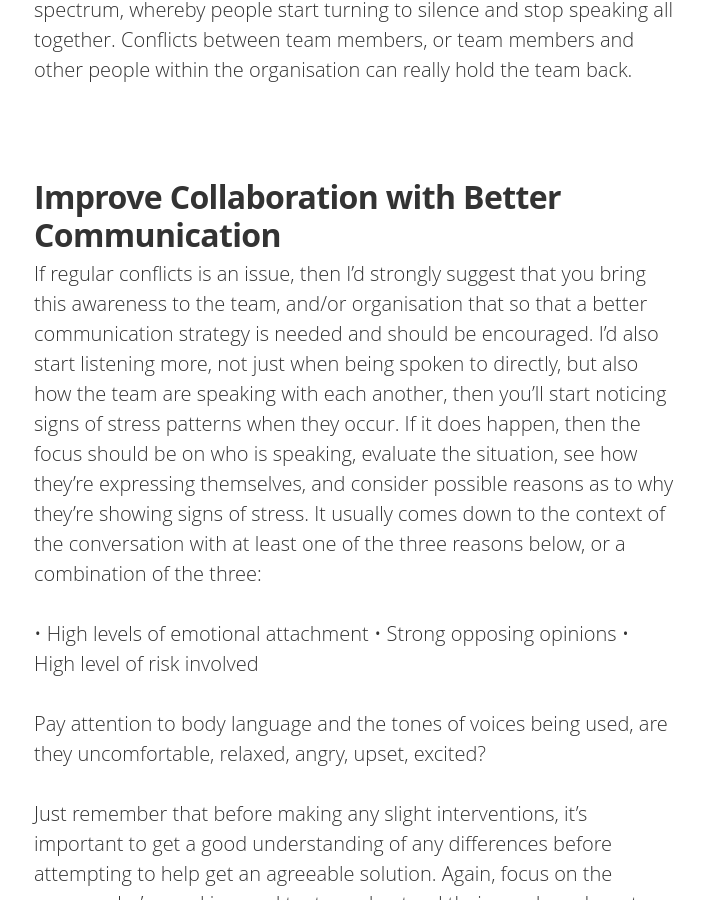
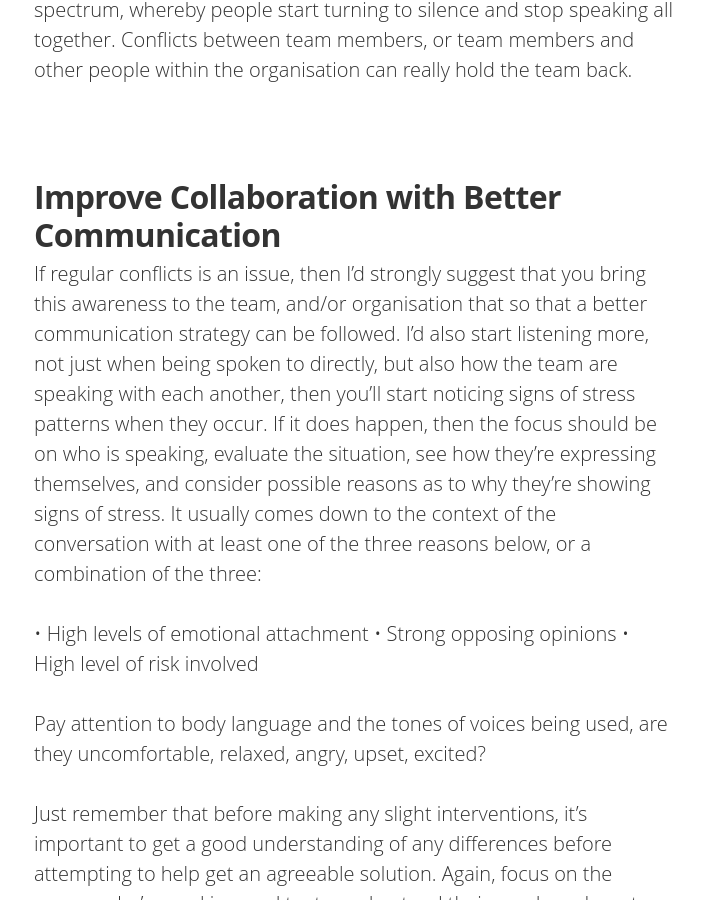
Before and after one commit to IamJackReed/JackReed, a Jekyll site: the page built from _posts/2017-08-05-high-performing-agile-teams-&-the-downside-of-collaboration.markdown, in a window 1280 px wide and 900 px high, scrolled down 2836 px. Shown: the whole window, without its empty margins (286-990 px from the left). Built offline with Jekyll 4.4.1, drawn with Linux system fonts in a browser that asks for light colours; nearby versions of some CDN libraries; some web fonts are replaced; comment, search, counter and statistics services are not loaded.

Commit message:
Update 2017-08-05-high-performing-agile-teams-&-the-downside-of-collaboration.markdown

```diff
--- a/_posts/2017-08-05-high-performing-agile-teams-&-the-downside-of-collaboration.markdown
+++ b/_posts/2017-08-05-high-performing-agile-teams-&-the-downside-of-collaboration.markdown
@@ -19,7 +19,7 @@
 <span style="color:#00000; font-family: 'open sans'; font-size: 1em; font-size: 20px; font-weight: 200; hyphens: none;">Yes, the title of this paragraph is correct! There is a strong emphasis on collaboration with agile, and for good reason as it forms an essential part of adopting agile successfully. One of main benefits is that it saves a lot of time, and provides an overall smoother process. However, it does have a downside, which is that conflicting views and options tend to flare up a lot quicker than they normally would do. This can be problematic if the communication is being done in an environment that isn't safe. Let me explain, in order to have a 'safe' environment that allows for healthy conversation (dialogue with the free flow of meaning), then it's essential that it is safe to do so. When it becomes unsafe, then you'll start seeing people show patterns of stress. These can be in the form of people raising their voice, shouting, interrupting others when they are speaking, etc. Or it can go the complete opposite side of the spectrum, whereby people start turning to silence and stop speaking all together. Conflicts between team members, or team members and other people within the organisation can really hold the team back.
 
 # Improve Collaboration with Better Communication
-<span style="color:#00000; font-family: 'open sans'; font-size: 1em; font-size: 20px; font-weight: 200; hyphens: none;">If regular conflicts is an issue, then I'd strongly suggest that you bring this awareness to the team, and/or organisation that so that a better communication strategy is needed and should be encouraged. I'd also start listening more, not just when being spoken to directly, but also how the team are speaking with each another, then you'll start noticing signs of stress patterns when they occur. If it does happen, then the focus should be on who is speaking, evaluate the situation, see how they're expressing themselves, and consider possible reasons as to why they're showing signs of stress. It usually comes down to the context of the conversation with at least one of the three reasons below, or a combination of the three:
+<span style="color:#00000; font-family: 'open sans'; font-size: 1em; font-size: 20px; font-weight: 200; hyphens: none;">If regular conflicts is an issue, then I'd strongly suggest that you bring this awareness to the team, and/or organisation that so that a better communication strategy can be followed. I'd also start listening more, not just when being spoken to directly, but also how the team are speaking with each another, then you'll start noticing signs of stress patterns when they occur. If it does happen, then the focus should be on who is speaking, evaluate the situation, see how they're expressing themselves, and consider possible reasons as to why they're showing signs of stress. It usually comes down to the context of the conversation with at least one of the three reasons below, or a combination of the three:
 
 <span style="color:#00000; font-family: 'open sans'; font-size: 1em; font-size: 20px; font-weight: 200; hyphens: none;">• High levels of emotional attachment
 <span style="color:#00000; font-family: 'open sans'; font-size: 1em; font-size: 20px; font-weight: 200; hyphens: none;">• Strong opposing opinions
```
